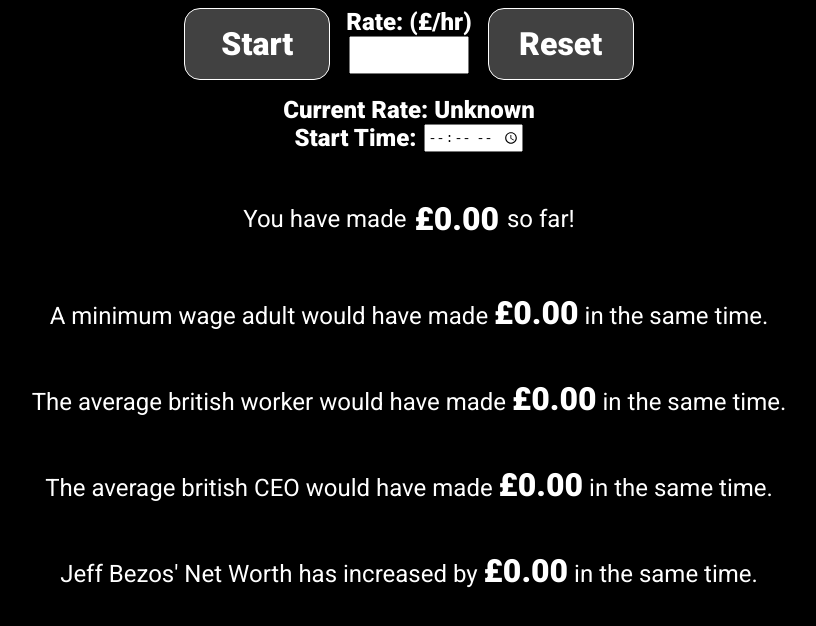
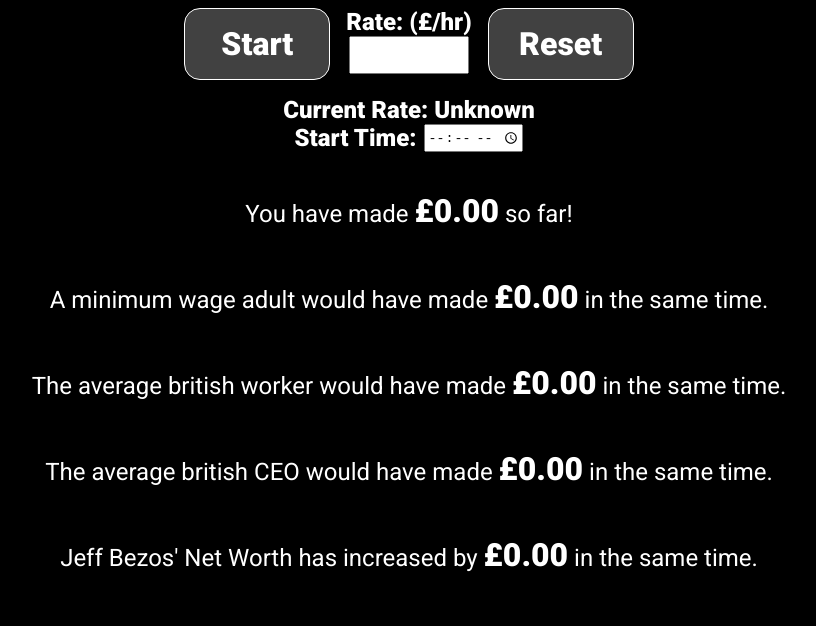
Before and after one commit to nahtaan/WageDisplay, a plain HTML site: page index.html in a window 1280 px wide. Shown: the whole page, without its empty margins (231-1047 px from the left). Drawn offline with Linux system fonts and the light colour scheme.

Commit message:
Fixed layout of some elements.

```diff
--- a/index.html
+++ b/index.html
@@ -33,7 +33,7 @@
                 </div>
             </div>
             <div class="wage_display">
-                <p class="wage_text">You have made</p><p id="your_wage" class="wage_number">£0.00</p><p class="wage_text">so far!</p>
+                <p class="wage_text">You have made <span id="your_wage" class="wage_number">£0.00</span> so far!</p>
             </div>
             <div class="wage_display">
                 <p class="wage_text">A minimum wage adult would have made <span class="wage_number" id="min_wage">£0.00</span> in the same time.</p>
--- a/styles.css
+++ b/styles.css
@@ -81,6 +81,7 @@ body {
     font-weight: 900;
     font-size: 1.5rem;
     user-select: none;
+    text-align: center;
 }
 
 @media screen and (max-width: 500px) {
```
